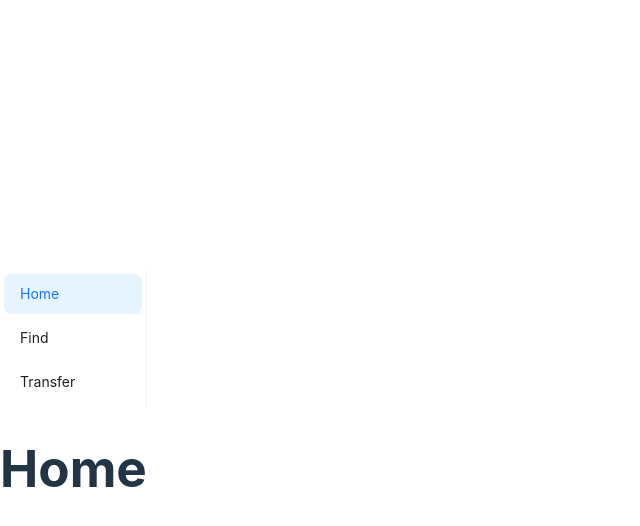
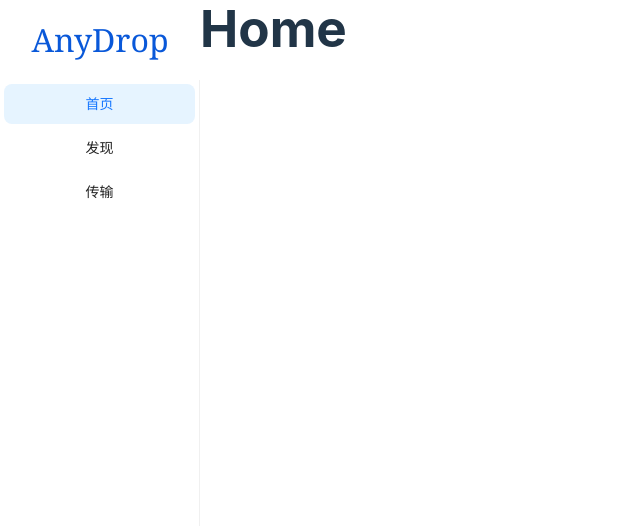
Before and after one commit to AnyDropTech/anyDrop, a React (Vite) app: page / in a window 1280 px wide. Shown: the top 526 px of the page, without its empty margins (0-640 px from the left). Built offline with nearby package versions, Linux system fonts and the light colour scheme.

Commit message:
✨ feat(layouts): 增加侧边栏

```diff
--- a/src/index.css
+++ /dev/null
@@ -1,69 +0,0 @@
-:root {
-  font-family: Inter, system-ui, Avenir, Helvetica, Arial, sans-serif;
-  line-height: 1.5;
-  font-weight: 400;
-
-  color-scheme: light dark;
-  color: rgba(255, 255, 255, 0.87);
-  background-color: #242424;
-
-  font-synthesis: none;
-  text-rendering: optimizeLegibility;
-  -webkit-font-smoothing: antialiased;
-  -moz-osx-font-smoothing: grayscale;
-  -webkit-text-size-adjust: 100%;
-}
-
-a {
-  font-weight: 500;
-  color: #646cff;
-  text-decoration: inherit;
-}
-a:hover {
-  color: #535bf2;
-}
-
-body {
-  margin: 0;
-  display: flex;
-  place-items: center;
-  min-width: 320px;
-  min-height: 100vh;
-}
-
-h1 {
-  font-size: 3.2em;
-  line-height: 1.1;
-}
-
-button {
-  border-radius: 8px;
-  border: 1px solid transparent;
-  padding: 0.6em 1.2em;
-  font-size: 1em;
-  font-weight: 500;
-  font-family: inherit;
-  background-color: #1a1a1a;
-  cursor: pointer;
-  transition: border-color 0.25s;
-}
-button:hover {
-  border-color: #646cff;
-}
-button:focus,
-button:focus-visible {
-  outline: 4px auto -webkit-focus-ring-color;
-}
-
-@media (prefers-color-scheme: light) {
-  :root {
-    color: #213547;
-    background-color: #ffffff;
-  }
-  a:hover {
-    color: #747bff;
-  }
-  button {
-    background-color: #f9f9f9;
-  }
-}
--- /dev/null
+++ b/src/layouts/default.scss
@@ -0,0 +1,32 @@
+.page {
+  min-height: 100vh;
+  display: flex;
+  flex-direction: column;
+  .main-container {
+    flex: 1;
+    display: flex;
+    width: 100%;
+    .main-sidebar {
+      width: 200px;
+    }
+    .main-logo {
+      height: 80px;
+      line-height: 80px;
+      font-size: bold;
+      text-align: center;
+      font-size: 32px;
+      font-family: Georgia, 'Times New Roman', Times, serif;
+      background-color: #fff;
+    }
+    .sidebar-menu {
+      height: 100%;
+      width: 100%;
+      .ant-menu-item {
+        text-align: center;
+      }
+    }
+    .main-page {
+      flex: 1;
+    }
+  }
+}
--- a/src/layouts/default.tsx
+++ b/src/layouts/default.tsx
@@ -1,9 +1,16 @@
 import { Outlet } from 'react-router-dom'
-import { Menu } from 'antd'
+import { Menu, theme } from 'antd'
 
 import { useNavigate } from 'react-router-dom'
 
+import './default.scss'
+
+const { useToken } = theme;
+
 function DefaultLayout() {
+
+  const { token } = useToken()
+
   const navigate = useNavigate()
 
   function navigateTo(path: string) {
@@ -13,15 +20,15 @@ function DefaultLayout() {
   const sidebarItems = [
     {
       key: '1',
-      label: 'Home',
+      label: '首页',
     },
     {
       key: '2',
-      label: 'Find',
+      label: '发现',
     },
     {
       key: '3',
-      label: 'Transfer',
+      label: '传输',
     },
   ]
 
@@ -42,13 +49,15 @@ function DefaultLayout() {
   }
 
   return (
-    <>
+    <div className='page'>
       {/* 统一的头部内容 */}
       <div className="main-header"></div>
       <div className="main-container">
         {/* 侧边栏 */}
         <div className="main-sidebar">
+          <div className='main-logo' style={{background: token.colorBgContainer, color: token.colorPrimaryActive}}>AnyDrop</div>
           <Menu
+          className='sidebar-menu'
             mode="vertical"
             defaultSelectedKeys={['1']}
             items={sidebarItems}
@@ -60,7 +69,7 @@ function DefaultLayout() {
           <Outlet />
         </div>
       </div>
-    </>
+    </div>
   )
 }
 
--- a/src/main.tsx
+++ b/src/main.tsx
@@ -1,7 +1,7 @@
 import React from 'react'
 import ReactDOM from 'react-dom/client'
 import App from './App.tsx'
-import './index.css'
+import './styles/index.scss'
 
 ReactDOM.createRoot(document.getElementById('root')!).render(
   <React.StrictMode>
```
